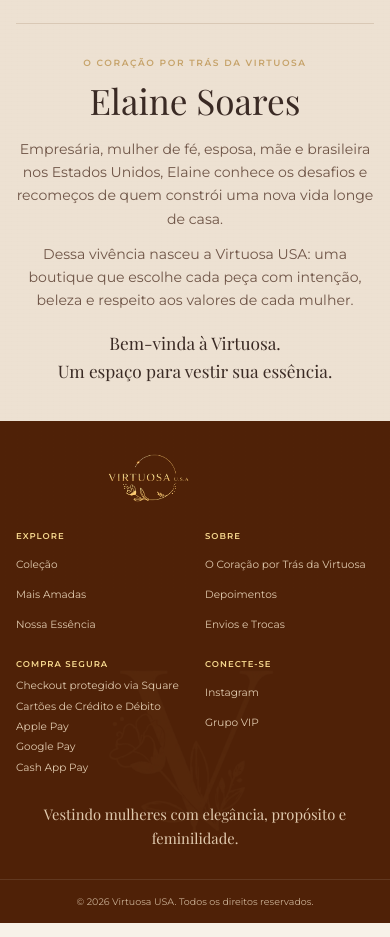
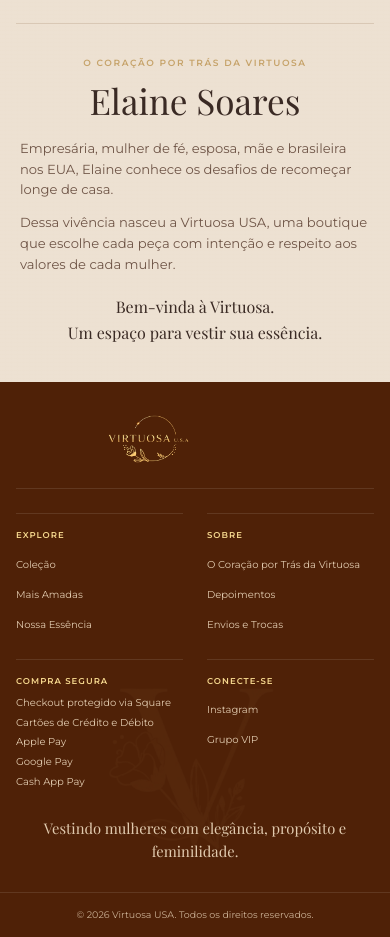
Before and after one commit to universocsdigital-wq/virtuosa-usa, a Next.js app: page / in a window 390 px wide. Shown: the part 4740-5677 px from the top of the page. Built offline with nearby package versions, Linux system fonts and the light colour scheme; a web font is replaced by a local one.

Commit message:
align mobile story and footer

```diff
--- a/components/home/OwnerStory.tsx
+++ b/components/home/OwnerStory.tsx
@@ -23,7 +23,7 @@ export function OwnerStory() {
             <div className="absolute bottom-8 left-1/2 h-px w-24 -translate-x-1/2 bg-[#C6A36A]/45" aria-hidden />
           </div>
 
-          <div className="mx-auto max-w-[700px] text-center lg:text-left">
+          <div className="mx-auto w-full max-w-[700px] text-center lg:text-left">
             <span className="mb-3 block font-sans text-[9px] font-semibold uppercase tracking-[0.18em] text-virtuosa-antique-gold lg:mb-4 lg:text-[10px] lg:tracking-[0.22em]">
               O coração por trás da Virtuosa
             </span>
@@ -31,14 +31,14 @@ export function OwnerStory() {
               Elaine Soares
             </h2>
 
-            <div className="mt-5 space-y-3 font-sans text-[0.88rem] leading-[1.65] text-virtuosa-light-brown lg:hidden">
+            <div className="mx-auto mt-5 max-w-[350px] space-y-3 text-left font-sans text-[0.82rem] leading-[1.58] text-virtuosa-light-brown lg:hidden">
               <p>
-                Empresária, mulher de fé, esposa, mãe e brasileira nos Estados Unidos, Elaine conhece os desafios e recomeços de quem constrói uma nova vida longe de casa.
+                Empresária, mulher de fé, esposa, mãe e brasileira nos EUA, Elaine conhece os desafios de recomeçar longe de casa.
               </p>
               <p>
-                Dessa vivência nasceu a Virtuosa USA: uma boutique que escolhe cada peça com intenção, beleza e respeito aos valores de cada mulher.
+                Dessa vivência nasceu a Virtuosa USA, uma boutique que escolhe cada peça com intenção e respeito aos valores de cada mulher.
               </p>
-              <p className="pt-1 font-serif text-[1.08rem] leading-relaxed text-virtuosa-deep-brown">
+              <p className="pt-2 text-center font-serif text-[1rem] leading-relaxed text-virtuosa-deep-brown">
                 Bem-vinda à Virtuosa.<br />Um espaço para vestir sua essência.
               </p>
             </div>
--- a/components/layout/Footer.tsx
+++ b/components/layout/Footer.tsx
@@ -27,19 +27,19 @@ export function Footer() {
         </div>
 
         <div className="container-virtuosa relative py-7 lg:py-14">
-          <div className="grid grid-cols-2 gap-x-5 gap-y-6 md:grid-cols-2 xl:grid-cols-[1.28fr_1fr_1.15fr_1.25fr_0.95fr] xl:gap-12">
-            <div className="col-span-2 xl:col-span-1">
-              <Link href="/" className="brand-logo-reference brand-logo-reference--footer relative mx-auto block h-[58px] w-[190px] overflow-visible xl:mx-0 xl:mb-5 xl:h-[82px] xl:w-[240px]" aria-label="Virtuosa USA" />
+          <div className="grid grid-cols-2 items-start gap-x-6 gap-y-6 md:grid-cols-2 xl:grid-cols-[1.28fr_1fr_1.15fr_1.25fr_0.95fr] xl:gap-12">
+            <div className="col-span-2 flex justify-center border-b border-white/10 pb-5 xl:col-span-1 xl:block xl:border-0 xl:pb-0">
+              <Link href="/" className="brand-logo-reference brand-logo-reference--footer relative block h-[58px] w-[190px] overflow-visible xl:mb-5 xl:h-[82px] xl:w-[240px]" aria-label="Virtuosa USA" />
             </div>
 
             <FooterColumn title="Explore" links={curationLinks} />
             <FooterColumn title="Sobre" links={aboutLinks} />
 
-            <div>
+            <div className="min-w-0 border-t border-white/10 pt-4 xl:border-0 xl:pt-0">
               <h4 className="mb-2.5 font-sans text-[8.5px] font-semibold uppercase tracking-[0.12em] text-[#F7D98F] sm:text-[10px]">
                 Compra Segura
               </h4>
-              <ul className="grid gap-1.5 font-sans text-[10.5px] leading-snug text-[#F1DDC1]/90 sm:text-[13px]">
+              <ul className="grid gap-1.5 font-sans text-[10px] leading-snug text-[#F1DDC1]/90 sm:text-[13px]">
                 <li>Checkout protegido via Square</li>
                 <li>Cartões de Crédito e Débito</li>
                 <li>Apple Pay</li>
@@ -102,7 +102,7 @@ function FooterColumn({
   links: { label: string; href: string; external?: boolean }[];
 }) {
   return (
-    <div>
+    <div className="min-w-0 border-t border-white/10 pt-4 xl:border-0 xl:pt-0">
       <h4 className="mb-2.5 font-sans text-[8.5px] font-semibold uppercase tracking-[0.12em] text-[#F7D98F] sm:text-[10px]">
         {title}
       </h4>
@@ -113,7 +113,7 @@ function FooterColumn({
               href={link.href}
               target={link.external ? "_blank" : undefined}
               rel={link.external ? "noopener noreferrer" : undefined}
-              className="font-sans text-[10.5px] leading-snug text-[#F1DDC1]/90 transition-colors duration-200 hover:text-[#F7D98F] sm:text-[13px] sm:leading-relaxed"
+              className="font-sans text-[10px] leading-snug text-[#F1DDC1]/90 transition-colors duration-200 hover:text-[#F7D98F] sm:text-[13px] sm:leading-relaxed"
             >
               {link.label}
             </Link>
```
